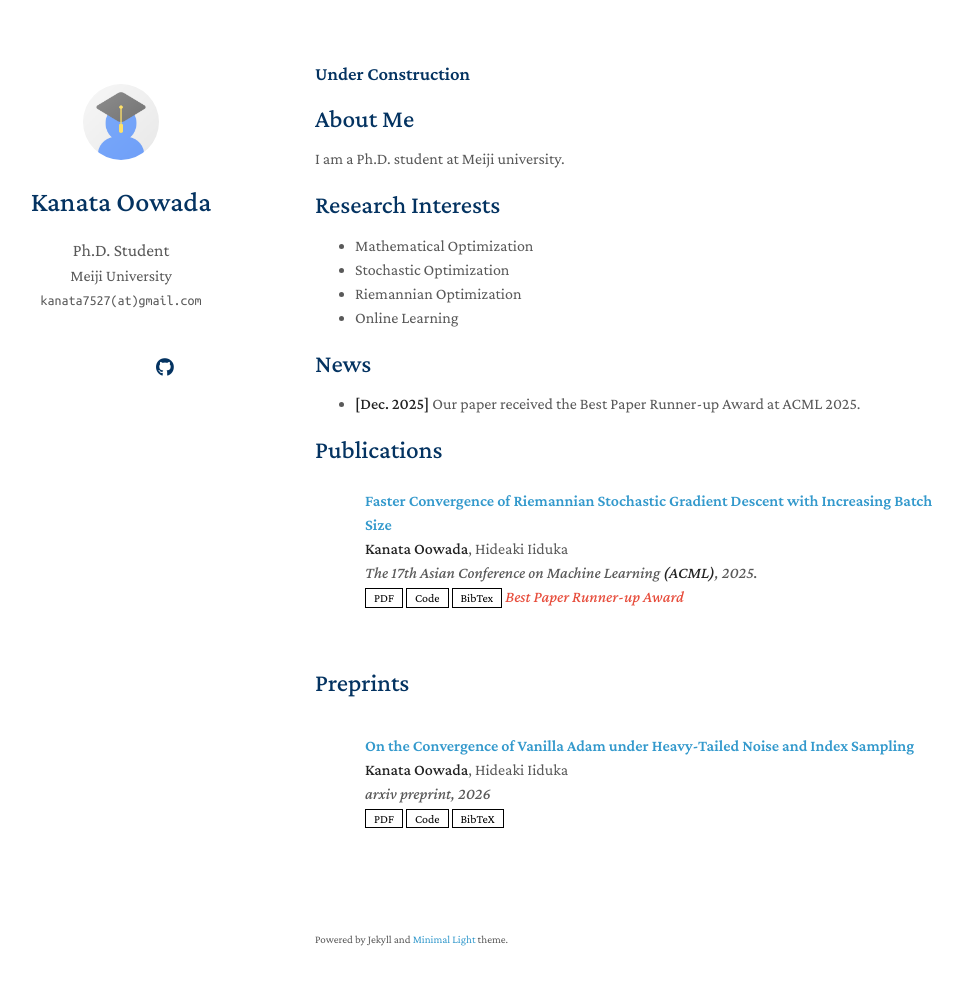
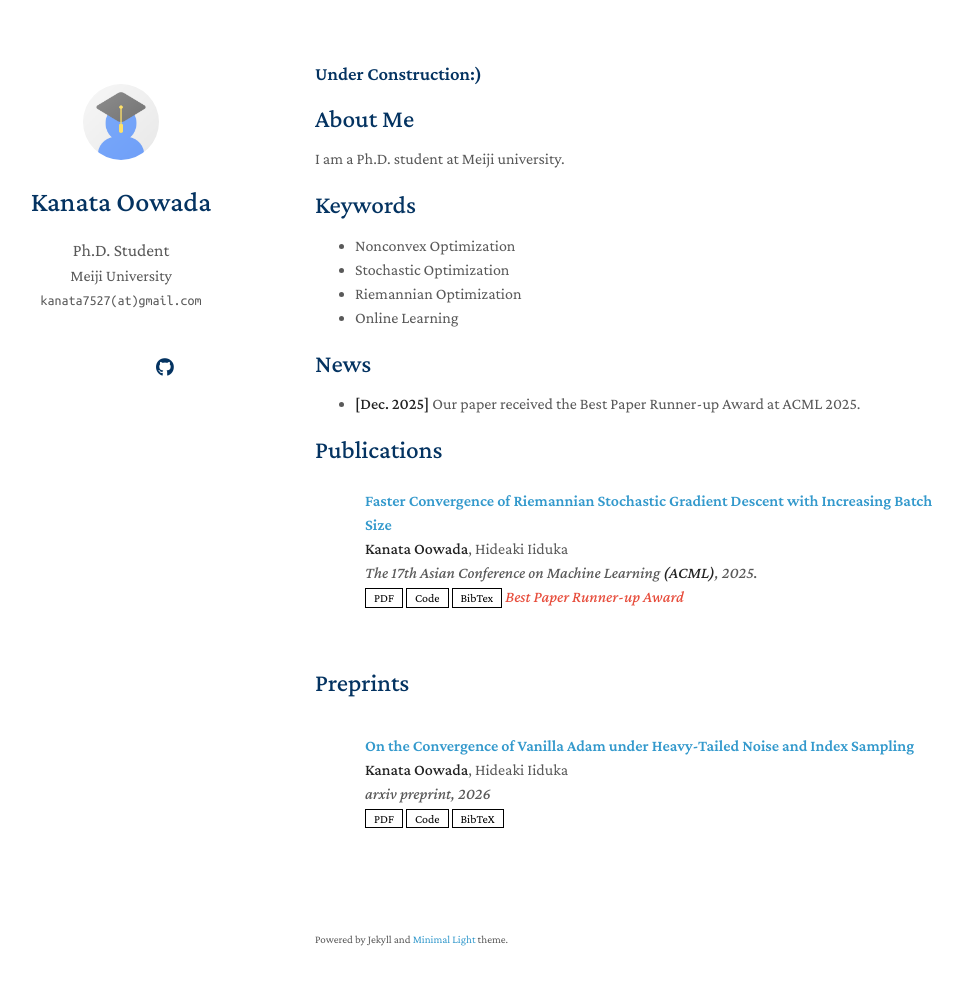
Before and after one commit to KanataOowada/KanataOowada.github.io, a Jekyll site: the page built from index.md, in a window 1280 px wide and 1020 px high. Shown: the top 985 px of the window, without its empty margins (155-1117 px from the left). Built offline with Jekyll 4.4.1, drawn with Linux system fonts in a browser that asks for light colours; a style sheet for code colours, icons or effects is not loaded; our own code applies the rules of GitHub Pages for plain Markdown files.

Commit message:
Update index.md

```diff
--- a/index.md
+++ b/index.md
@@ -2,15 +2,15 @@
 layout: homepage
 ---
 
-### Under Construction
+### Under Construction:)
 
 ## About Me
 
 I am a Ph.D. student at Meiji university.
 
-## Research Interests
+## Keywords
 
-- Mathematical Optimization
+- Nonconvex Optimization
 - Stochastic Optimization
 - Riemannian Optimization
 - Online Learning
```
